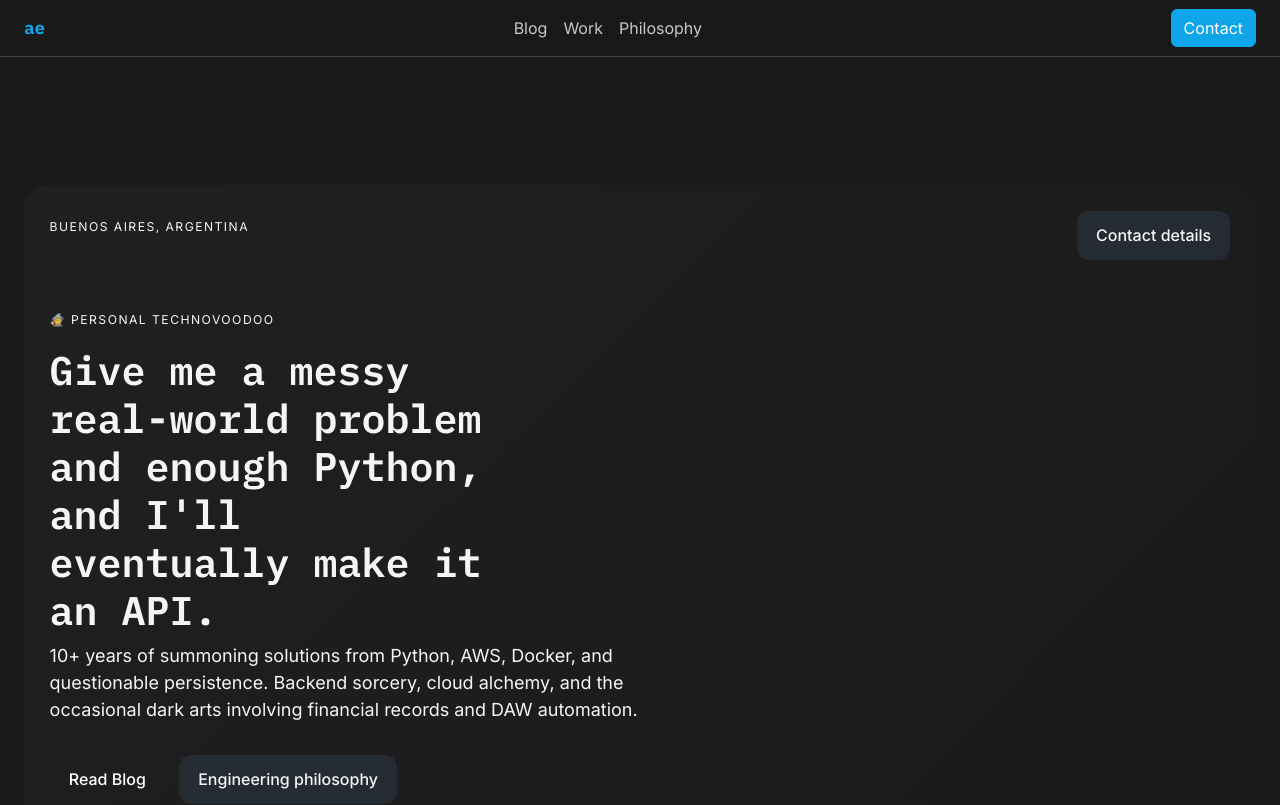
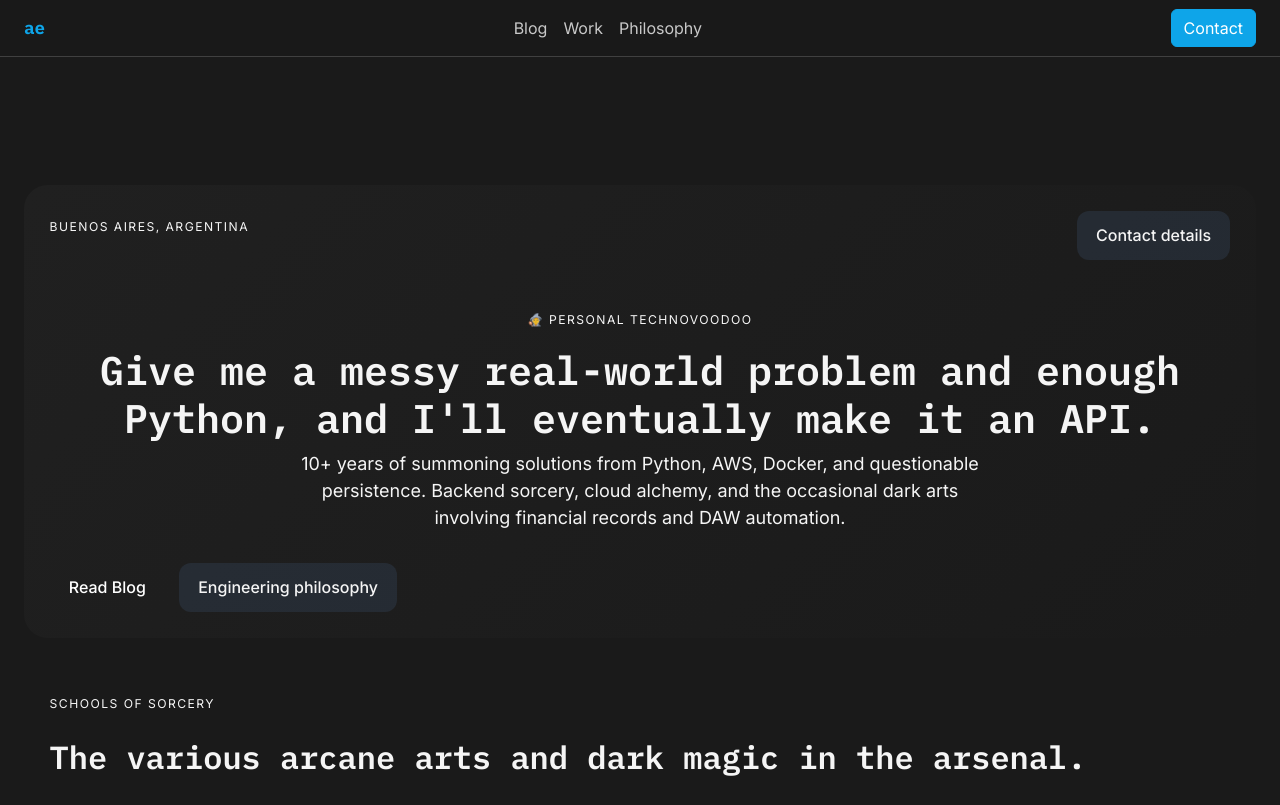
Before and after one commit to cagustinenriquez/site, a React (Vite) app: page / in a window 1280 px wide. Shown: the top 805 px of the page. Built offline with nearby package versions, Linux system fonts and the light colour scheme; no server answers.

Commit message:
style: center hero section text and layout

```diff
--- a/src/App.css
+++ b/src/App.css
@@ -223,19 +223,22 @@
 }
 
 .hero-grid {
-  display: grid;
-  grid-template-columns: minmax(0, 1.7fr) minmax(280px, 0.9fr);
+  display: flex;
+  flex-direction: column;
+  align-items: center;
+  justify-content: center;
+  text-align: center;
   gap: 1rem;
-  align-items: end;
 }
 
 .hero-copy h1 {
-  max-width: 18ch;
+  max-width: none;
   color: var(--ink);
 }
 
 .lede {
-  max-width: 58ch;
+  max-width: 60ch;
+  margin: 0 auto;
   font-size: 1.125rem;
   color: var(--ink-secondary);
 }
```
